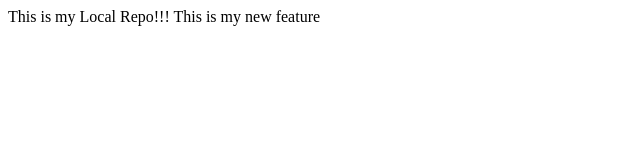
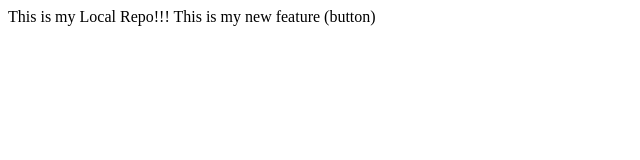
Before and after one commit to Malini-sunware/localrepo, a plain HTML site: page index.html in a window 1280 px wide. Shown: the full height of the page, 0-640 px from the left. Drawn offline with Linux system fonts and the light colour scheme.

Commit message:
Add button

```diff
--- a/index.html
+++ b/index.html
@@ -1,2 +1,2 @@
 <pr> This is my Local Repo!!!</pr>
-<pr> This is my new feature</pr>
+<pr> This is my new feature (button) </pr>
```
